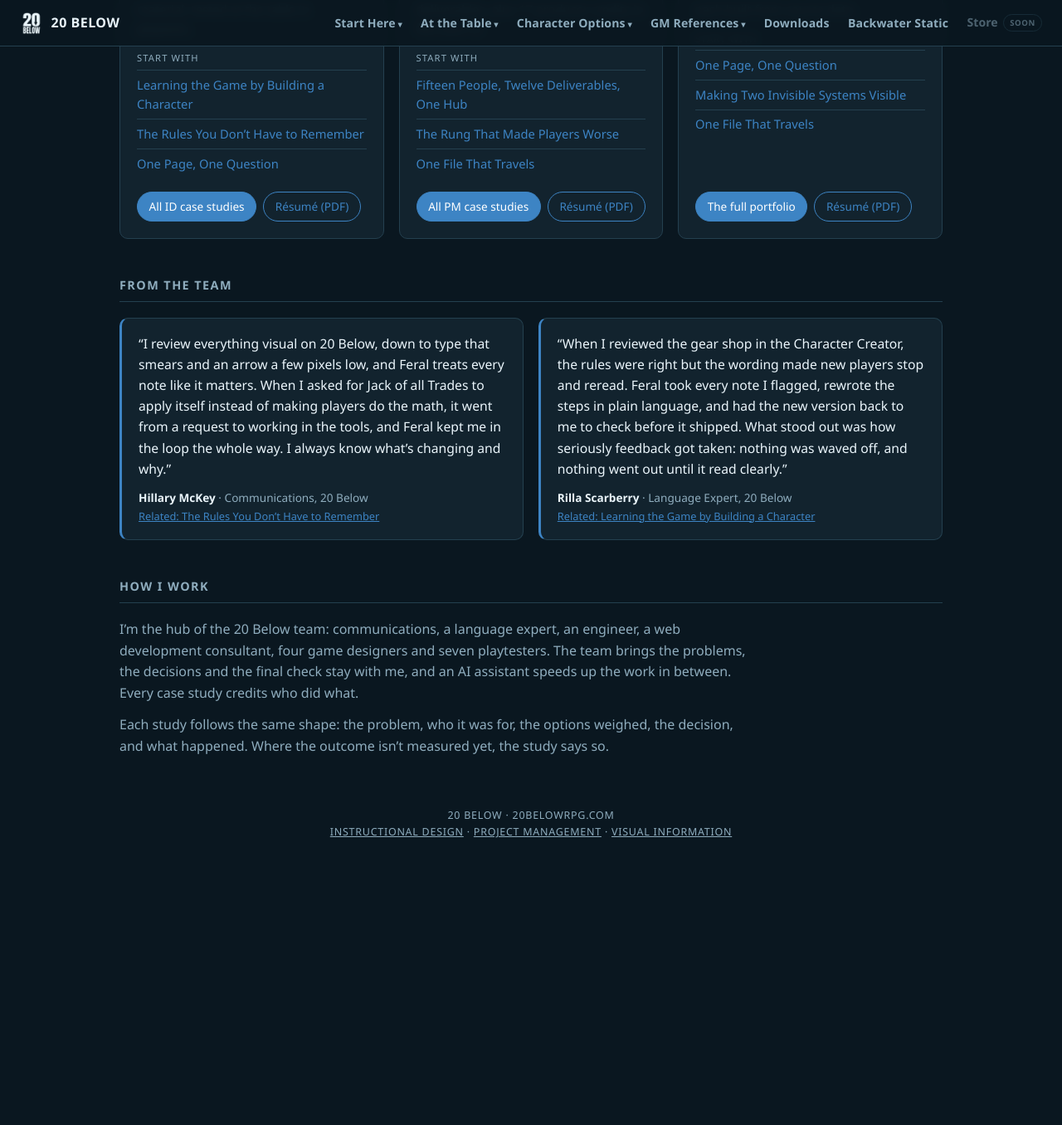
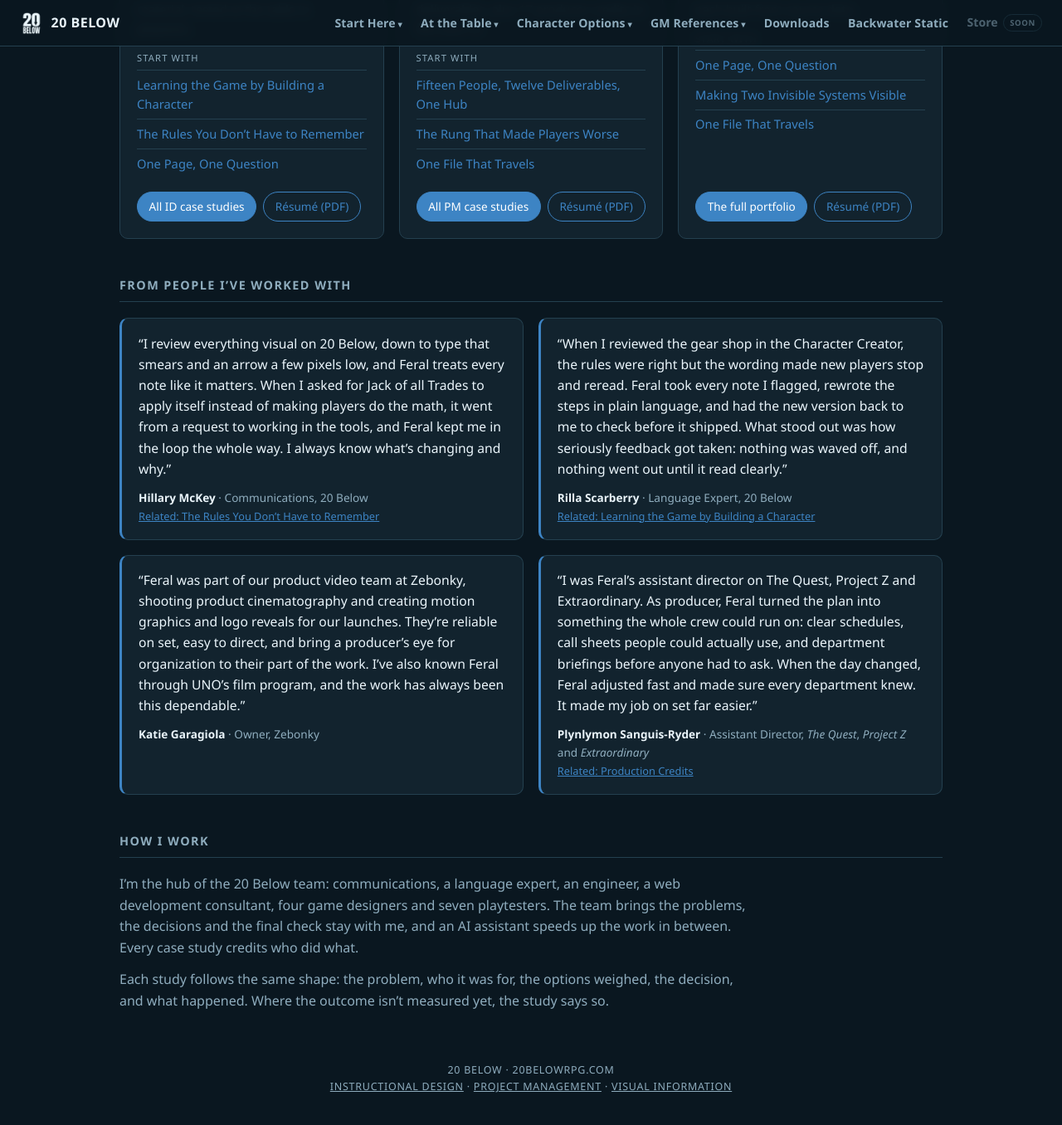
Before and after one commit to feralucce/20_Below, a Jekyll site: the page built from docs/index.html, in a window 1280 px wide and 1400 px high, scrolled down 785 px. Shown: the top 1356 px of the window at 83% size. Built offline with Jekyll 4.4.1, drawn with Linux system fonts in a browser that asks for light colours; before the commit the page ends 1878 px from its top, so only the background shows below that.

Commit message:
Portfolio: testimonials from Katie Garagiola and Plynlymon Sanguis-Ryder
Both approved their quotes and gave written permission. The landing
page section becomes "From People I've Worked With" now that it reaches
beyond the 20 Below team; Plynlymon's quote also sits under Production
Credits on the PM portfolio, the only voice there from the film work.

Co-Authored-By: Claude Opus 5.5 <noreply@anthropic.com>

```diff
--- a/docs/index.html
+++ b/docs/index.html
@@ -157,7 +157,7 @@
        To publish one: paste the quote, name and role, and remove "pending".
        When at least one is filled, remove "all-pending" from the section. -->
   <section class="quotes-section" aria-labelledby="quotes-h">
-    <h2 id="quotes-h">From the Team</h2>
+    <h2 id="quotes-h">From People I&rsquo;ve Worked With</h2>
     <div class="quotes">
       <figure class="quote">
         <blockquote>&ldquo;I review everything visual on 20 Below, down to type that smears and an arrow a few pixels low, and Feral treats every note like it matters. When I asked for Jack of all Trades to apply itself instead of making players do the math, it went from a request to working in the tools, and Feral kept me in the loop the whole way. I always know what&rsquo;s changing and why.&rdquo;</blockquote>
@@ -175,6 +175,14 @@
         <blockquote>[Quote from Jordan Sorrick]</blockquote>
         <figcaption><b>Jordan Sorrick</b> &middot; Game Designer and Player, 20 Below<br /><a href="/docs/case-study-onboarding.html">Related: Learning the Game by Building a Character</a></figcaption>
       </figure>
+      <figure class="quote">
+        <blockquote>&ldquo;Feral was part of our product video team at Zebonky, shooting product cinematography and creating motion graphics and logo reveals for our launches. They&rsquo;re reliable on set, easy to direct, and bring a producer&rsquo;s eye for organization to their part of the work. I&rsquo;ve also known Feral through UNO&rsquo;s film program, and the work has always been this dependable.&rdquo;</blockquote>
+        <figcaption><b>Katie Garagiola</b> &middot; Owner, Zebonky</figcaption>
+      </figure>
+      <figure class="quote">
+        <blockquote>&ldquo;I was Feral&rsquo;s assistant director on The Quest, Project Z and Extraordinary. As producer, Feral turned the plan into something the whole crew could run on: clear schedules, call sheets people could actually use, and department briefings before anyone had to ask. When the day changed, Feral adjusted fast and made sure every department knew. It made my job on set far easier.&rdquo;</blockquote>
+        <figcaption><b>Plynlymon Sanguis-Ryder</b> &middot; Assistant Director, <i>The Quest</i>, <i>Project Z</i> and <i>Extraordinary</i><br /><a href="/docs/pm-portfolio.html#credits">Related: Production Credits</a></figcaption>
+      </figure>
     </div>
   </section>
 
```
Also changed, not shown: docs/pm-portfolio.html (+10 -1 lines).
